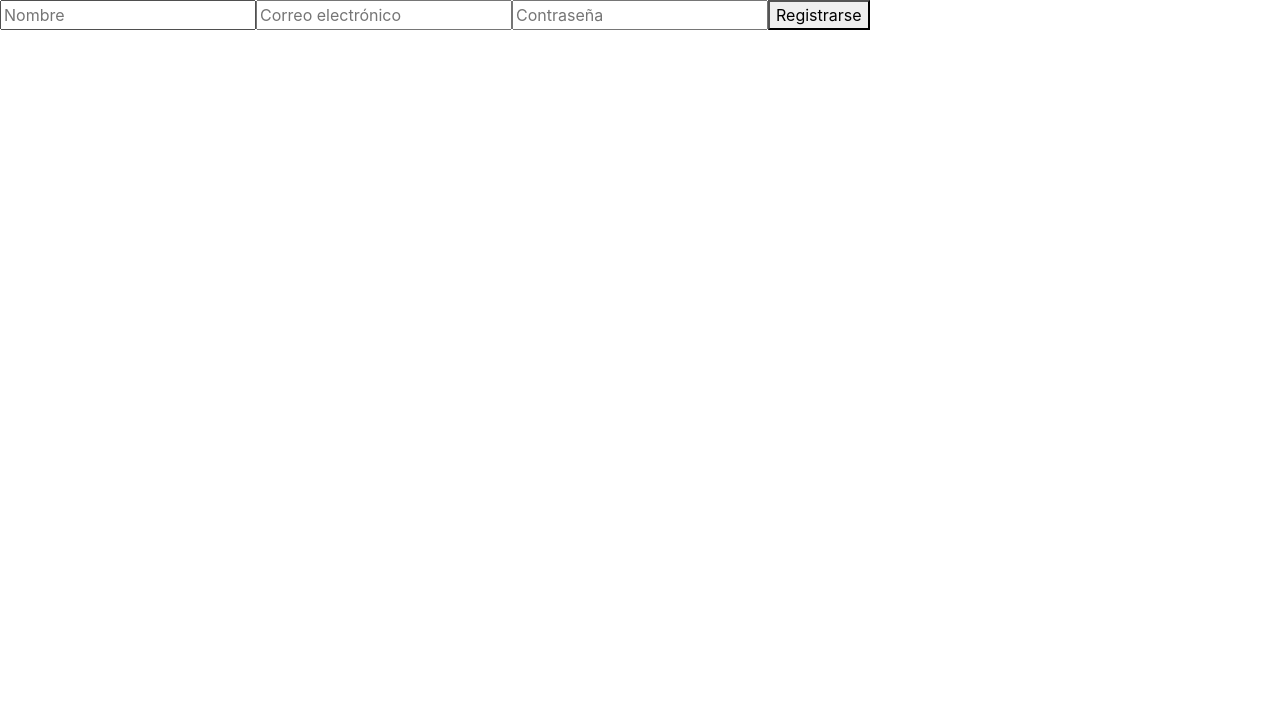
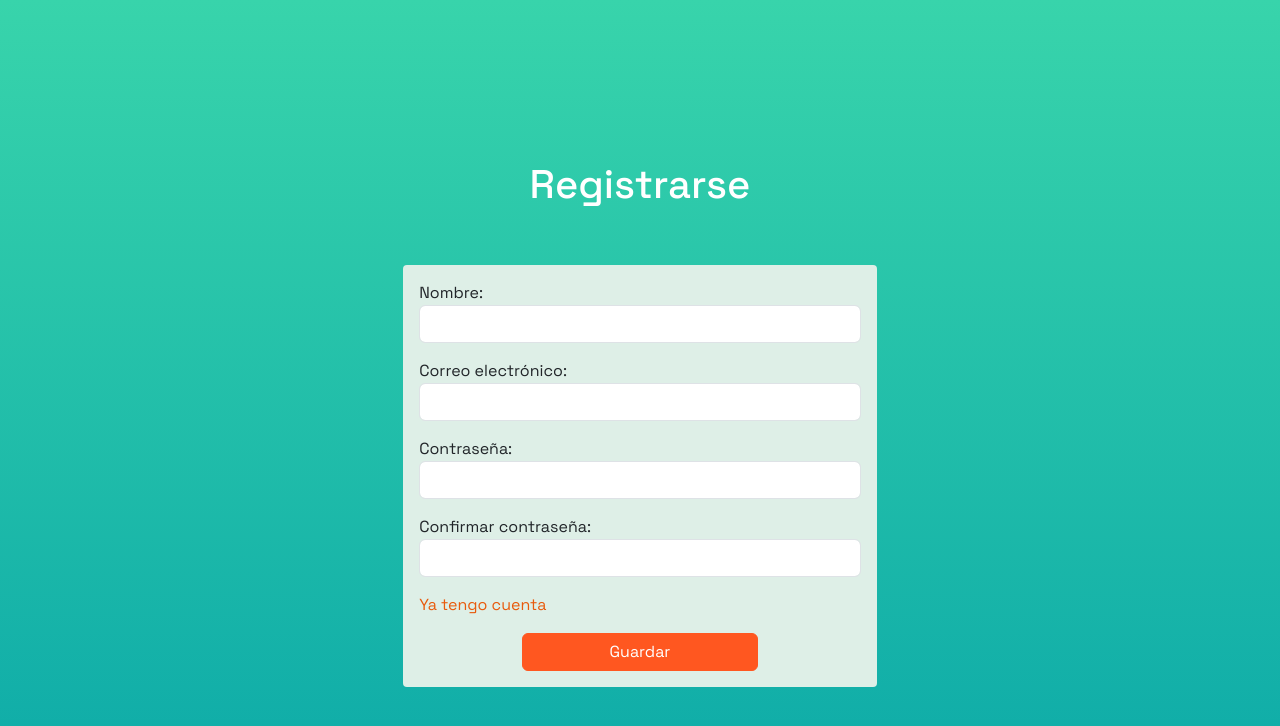
Before and after one commit to JudyProjects/pozo_maps_frontend, a React (Create React App) app: page /register in a window 1280 px wide. Shown: the top 726 px of the page. Built offline with nearby package versions, Linux system fonts and the light colour scheme.

Commit message:
[registerLogin] componentes y CSS inicial

```diff
--- a/public/index.html
+++ b/public/index.html
@@ -10,6 +10,12 @@
             content="Web site created using create-react-app"
         />
         <link rel="apple-touch-icon" href="%PUBLIC_URL%/logo192.png" />
+        <link rel="preconnect" href="https://fonts.googleapis.com" />
+        <link rel="preconnect" href="https://fonts.gstatic.com" crossorigin />
+        <link
+            href="https://fonts.googleapis.com/css2?family=Space+Grotesk:wght@300..700&display=swap"
+            rel="stylesheet"
+        />
         <!--
       manifest.json provides metadata used when your web app is installed on a
       user's mobile device or desktop. See https://developers.google.com/web/fundamentals/web-app-manifest/
@@ -38,6 +44,5 @@
 
       To begin the development, run `npm start` or `yarn start`.
       To create a production bundle, use `npm run build` or `yarn build`.
-    -->
-  </body>
+    --></body>
 </html>
--- a/src/App.css
+++ b/src/App.css
@@ -5,6 +5,16 @@
 .App-logo {
     height: 40vmin;
     pointer-events: none;
+}
+
+.btnPrimario{
+  background-color: #ff5720;
+  border-color: #ff5720;
+}
+
+.btnPrimario:hover{
+  background-color: #E85A0C;
+  border-color: #E85A0C;
 }
 
 @media (prefers-reduced-motion: no-preference) {
--- a/src/App.js
+++ b/src/App.js
@@ -1,7 +1,6 @@
 import './App.css';
-import React from 'react';
 import Home from './components/Home';
-import { BrowserRouter as Router, Route, Routes, Navigate } from 'react-router-dom';
+import { BrowserRouter as Router, Route, Routes, Navigate} from 'react-router-dom';
 import Register from './components/Auth/Register';
 import Login from './components/Auth/Login';
 
@@ -9,7 +8,6 @@ function App() {
   return (
     <Router>
       <Routes>
-
         <Route path="/" element={<Home />} />
         <Route path="/register" element={<Register />} />
         <Route path="/login" element={<Login />} />
--- /dev/null
+++ b/src/Auth.css
@@ -0,0 +1,41 @@
+.divPrincipal {
+    background: linear-gradient(
+        180deg,
+        rgba(56, 212, 171, 1) 0%,
+        rgba(13, 170, 168, 1) 100%
+    );
+    background-repeat: no-repeat;
+}
+
+.formularioAuth {
+    background-color: #deefe7;
+    width: 40%;
+    border-radius: 4px;
+}
+
+.divRegistro {
+    border-radius: 42px;
+    padding: 30px;
+    color: white;
+}
+
+.space-grotesk {
+    font-family: "Space Grotesk", sans-serif;
+    font-optical-sizing: auto;
+    font-weight: 2px;
+    font-style: normal;
+}
+
+.linksAuth {
+    color: #e85a0c;
+}
+
+.linksAuth:hover {
+    color: #ff5900;
+}
+
+@media screen and (max-width: 767px) {
+    .formularioAuth {
+        width: auto !important;
+    }
+}
--- a/src/components/Auth/Login.js
+++ b/src/components/Auth/Login.js
@@ -1,31 +1,59 @@
 import React, { useState } from 'react';
 import axios from 'axios';
+import '../../Auth.css';
 
 const Login = () => {
 
     const [email, setEmail] = useState('');
     const [password, setPassword] = useState('');
+    const [errorMessage, setErrorMessage] = useState('');
 
+
+    const borrarAlerta = () => {
+        setTimeout(() => {
+            setErrorMessage('');
+        }, 3000);
+    };
     const handleSubmit = async (e) => {
         e.preventDefault();
         try {
-            const response = await axios.post(`${process.env.REACT_APP_SERVER_PATH}/api/auth/login`, { email, password }, {withCredentials: true});
+            const response = await axios.post(`${process.env.REACT_APP_SERVER_PATH}/api/auth/login`, { email, password }, { withCredentials: true });
             if (response.data.auth) {
                 window.location.href = '/';
             }
         } catch (error) {
-            console.error('Error en el inicio de sesión', error);
-            alert('Error en el inicio de sesión');
+            setErrorMessage('Error en el inicio de sesión');
+            borrarAlerta();
         }
     };
 
     return (
-        <div className="container">
-            <form onSubmit={handleSubmit}>
+        <div className="d-flex flex-column justify-content-center p-5 align-items-center space-grotesk min-vh-100 divPrincipal">
+            <div className='d-flex justify-content-center p-5 divRegistro fs-5'>
                 <h1>Login</h1>
-                <input type="email" placeholder="Correo electrónico" value={email} onChange={(e) => setEmail(e.target.value)} required />
-                <input type="password" placeholder="Contraseña" value={password} onChange={(e) => setPassword(e.target.value)} required />
-                <button type="submit">Iniciar sesión</button>
+            </div>
+            <form className='formularioAuth' onSubmit={handleSubmit}>
+                <div className='form-group m-3'>
+                    <label>Correo electrónico:</label>
+                    <input type="email" className='form-control' value={email} onChange={(e) => setEmail(e.target.value)} required />
+                </div>
+                <div className='form-group m-3'>
+                    <label>Contraseña:</label>
+                    <input type="password" className='form-control' value={password} onChange={(e) => setPassword(e.target.value)} required />
+                </div>
+                <div>
+                    <a href="/register" className='m-3 btnSecundario text-decoration-none linksAuth'>Crear cuenta</a>
+                </div>
+                {errorMessage && (
+                    <div className='w-100 d-flex justify-content-center align-items-center'>
+                        <div className="alert alert-danger w-75" role="alert">
+                            {errorMessage}
+                        </div>
+                    </div>
+                )}
+                <div className='d-flex justify-content-center align-items-center'>
+                    <button type="submit" className='btn btn-primary m-3 btnPrimario w-50'>Iniciar sesión</button>
+                </div>
             </form>
         </div>
     );
--- a/src/components/Auth/Register.js
+++ b/src/components/Auth/Register.js
@@ -1,35 +1,98 @@
 import React, { useState } from 'react';
 import axios from 'axios';
+import { useNavigate } from 'react-router-dom';
+import '../../Auth.css';
 
 const Register = () => {
     const [name, setName] = useState('');
     const [email, setEmail] = useState('');
     const [password, setPassword] = useState('');
+    const [confirmPassword, setConfirmPassword] = useState('');
+    const [errorMessage, setErrorMessage] = useState('');
+    const navigate = useNavigate();
 
 
+    const validateEmail = (email) => {
+        const regex = /^[^\s@]+@[^\s@]+\.[^\s@]+$/;
+        return regex.test(email);
+    }
+
+    const borrarAlerta = () => {
+        setTimeout(() => {
+            setErrorMessage('');
+        }, 3000);
+    };
     const handleRegister = async (e) => {
         e.preventDefault();
+
+        if (password !== confirmPassword) {
+            setErrorMessage('Las contraseñas no coinciden.');
+            borrarAlerta();
+            return;
+        }
+        if (!validateEmail(email)) {
+            setErrorMessage('Correo electrónico inválido.');
+            borrarAlerta();
+            return;
+        }
         try {
             const response = await axios.post(`${process.env.REACT_APP_SERVER_PATH}/api/auth/register`, {
                 name,
                 email,
                 password,
-            });
+            }, { withCredentials: true });
             if (response.data.auth) {
                 alert('Registro exitoso');
+                setErrorMessage('');
+                setName('');
+                setEmail('');
+                setPassword('');
+                setConfirmPassword('');
+                navigate('/');
             }
         } catch (error) {
-            console.error('Error en el registro', error);
+            setErrorMessage('Error en el registro.');
+            borrarAlerta();
         }
     }
 
     return (
-        <form onSubmit={handleRegister}>
-            <input type="text" placeholder="Nombre" value={name} onChange={(e) => setName(e.target.value)} required />
-            <input type="email" placeholder="Correo electrónico" value={email} onChange={(e) => setEmail(e.target.value)} required />
-            <input type="password" placeholder="Contraseña" value={password} onChange={(e) => setPassword(e.target.value)} required />
-            <button type="submit">Registrarse</button>
-        </form>
+        <div className='d-flex flex-column justify-content-center p-5 align-items-center space-grotesk min-vh-100 divPrincipal'>
+            <div className='d-flex justify-content-center p-5 divRegistro fs-5'>
+                <h1>Registrarse</h1>
+            </div>
+            <form className='formularioAuth' onSubmit={handleRegister}>
+                <div className='form-group m-3'>
+                    <label>Nombre:</label>
+                    <input type="text" className='form-control' value={name} onChange={(e) => setName(e.target.value)} required />
+                </div>
+                <div className='form-group m-3'>
+                    <label>Correo electrónico:</label>
+                    <input type="email" className='form-control' value={email} onChange={(e) => setEmail(e.target.value)} required />
+                </div>
+                <div className='form-group m-3'>
+                    <label>Contraseña:</label>
+                    <input type="password" className='form-control' value={password} onChange={(e) => setPassword(e.target.value)} required />
+                </div>
+                <div className="form-group m-3">
+                    <label>Confirmar contraseña:</label>
+                    <input type="password" className='form-control' value={confirmPassword} onChange={(e) => setConfirmPassword(e.target.value)} required />
+                </div>
+                <div>
+                    <a href="/login" className='text-decoration-none m-3 linksAuth'>Ya tengo cuenta</a>
+                </div>
+                {errorMessage && (
+                    <div className='w-100 d-flex justify-content-center align-items-center'>
+                        <div className="alert alert-danger w-75" role="alert">
+                            {errorMessage}
+                        </div>
+                    </div>
+                )}
+                <div className='d-flex justify-content-center align-items-center'>
+                    <button type="submit" className='btn btn-primary m-3 btnPrimario w-50'>Guardar</button>
+                </div>
+            </form>
+        </div>
     );
 };
 
--- a/src/components/Home.js
+++ b/src/components/Home.js
@@ -11,7 +11,7 @@ const Home = () => {
         <div className='container mt-5'>
             <h1>Welcome to Pozo Maps</h1>
             <p>This is a simple web application to visualize and analyze geospatial data using Google Maps API.</p>
-            <p>{message}</p>
+            {<p>{message}</p>}
         </div>
     );
 };
```
Lines whose indentation alone changed are shown as unchanged.
